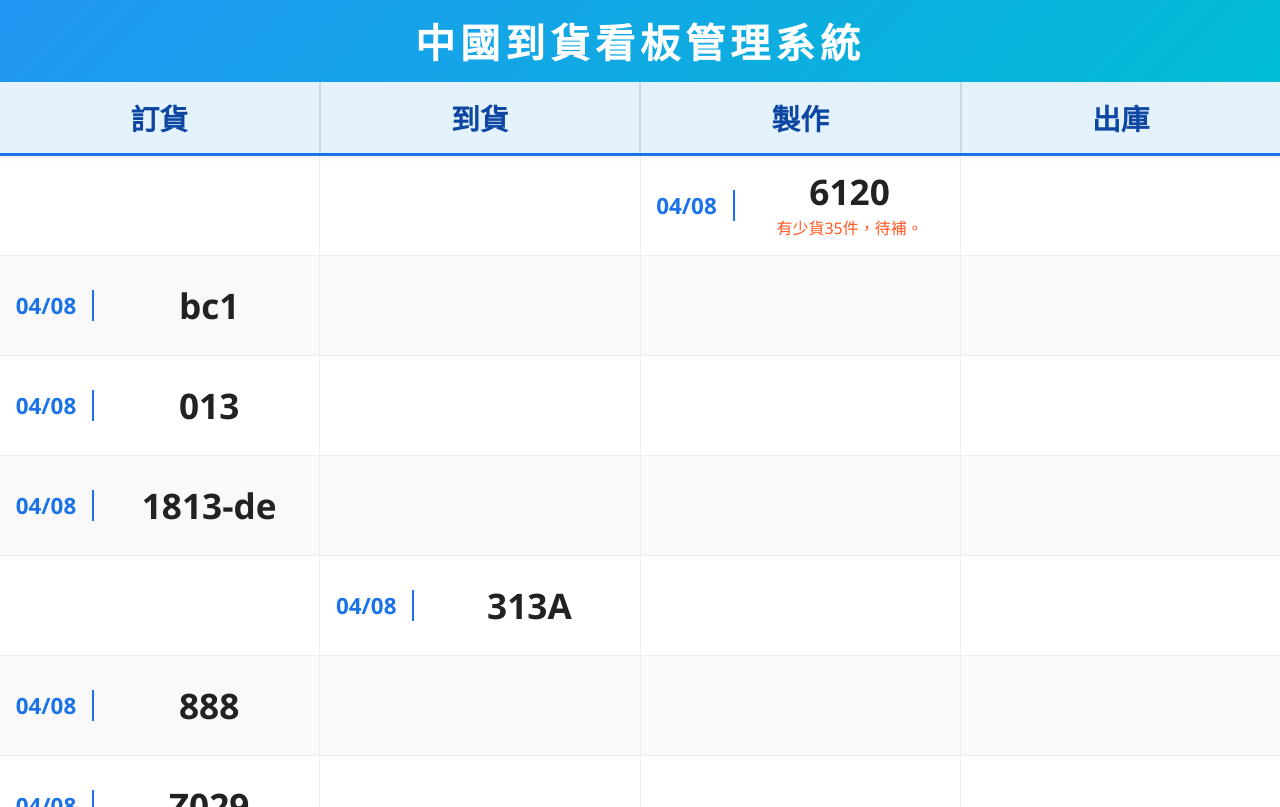
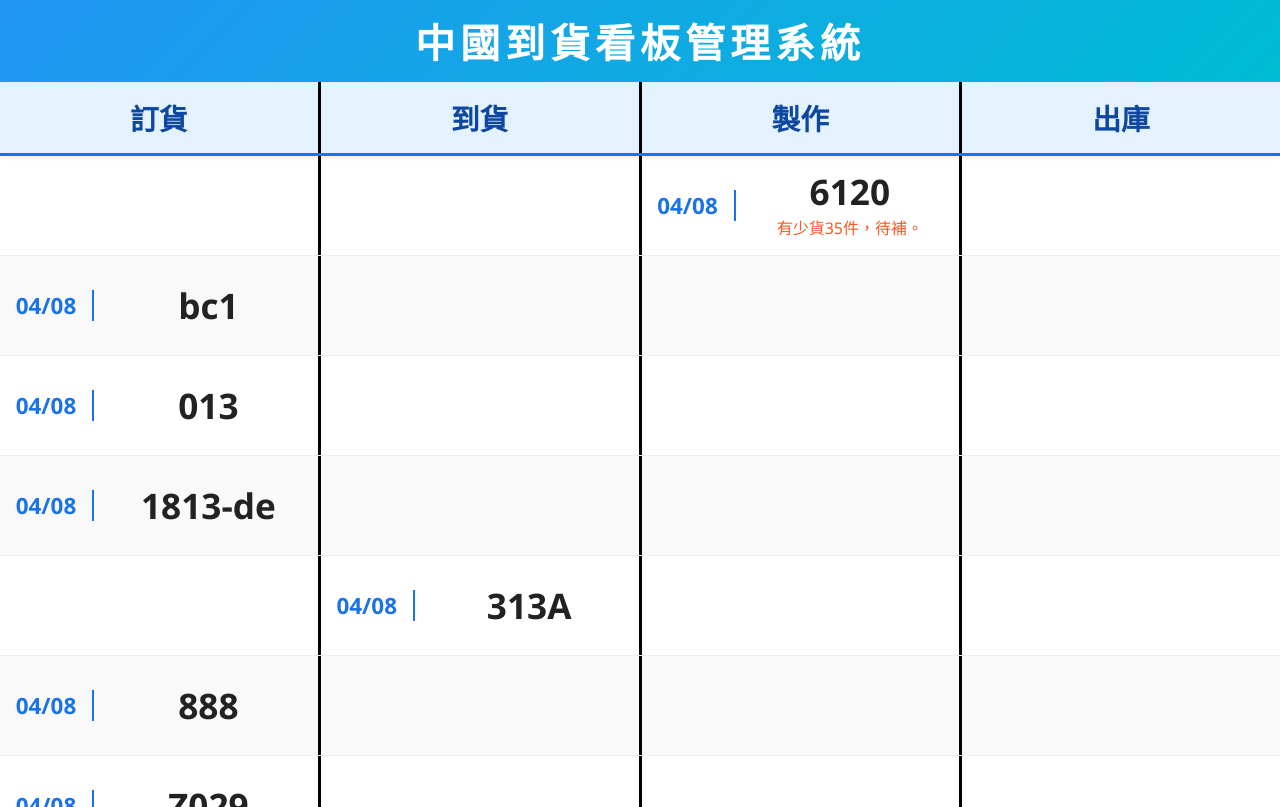
Before and after one commit to OdinLai/POR, a Flask app: page /show in a window 1280 px wide. Run offline with Flask 3, Linux system fonts and the light colour scheme; data comes from the database, SQL or seed files in the repository; both versions use the stored data as it was after the commit.

Commit message:
style: 看板欄位分割改為 3px 黑色粗實線以提升辨識度

```diff
--- a/PORsystem/templates/show.html
+++ b/PORsystem/templates/show.html
@@ -45,7 +45,7 @@
         font-size: 1.8rem;
         font-weight: bold;
         color: #0d47a1;
-        border-right: 2px solid rgba(0,0,0,0.1);
+        border-right: 3px solid #000;
     }
     .col-header:last-child { border-right: none; }
 
@@ -66,7 +66,7 @@
 
     .cell {
         flex: 1;
-        border-right: 1px solid var(--border-color);
+        border-right: 3px solid #000;
         display: flex;
         align-items: center;
         justify-content: center;
```
Also changed, not shown: PORsystem/doc/系統驗證清單.md (+2 -2 lines), PORsystem/instance/projection.sqlite.
